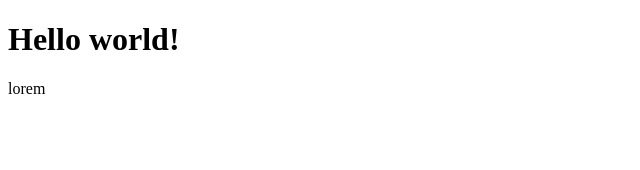
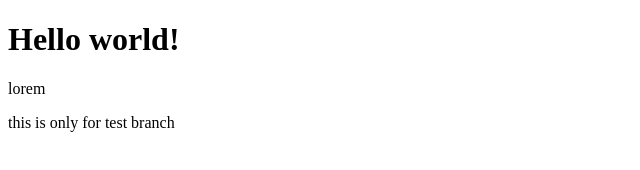
Before and after one commit to SMUZAMMILJAVED/first_website, a plain HTML site: page index.html in a window 1280 px wide. Shown: the whole page, without its empty margins (0-640 px from the left). Drawn offline with Linux system fonts and the light colour scheme.

Commit message:
Update index.html

```diff
--- a/index.html
+++ b/index.html
@@ -8,5 +8,6 @@
 <body>
     <h1>Hello world!</h1>
     <p>lorem</p>
+    <p>this is only for  test branch</p>
 </body>
 </html>
```
